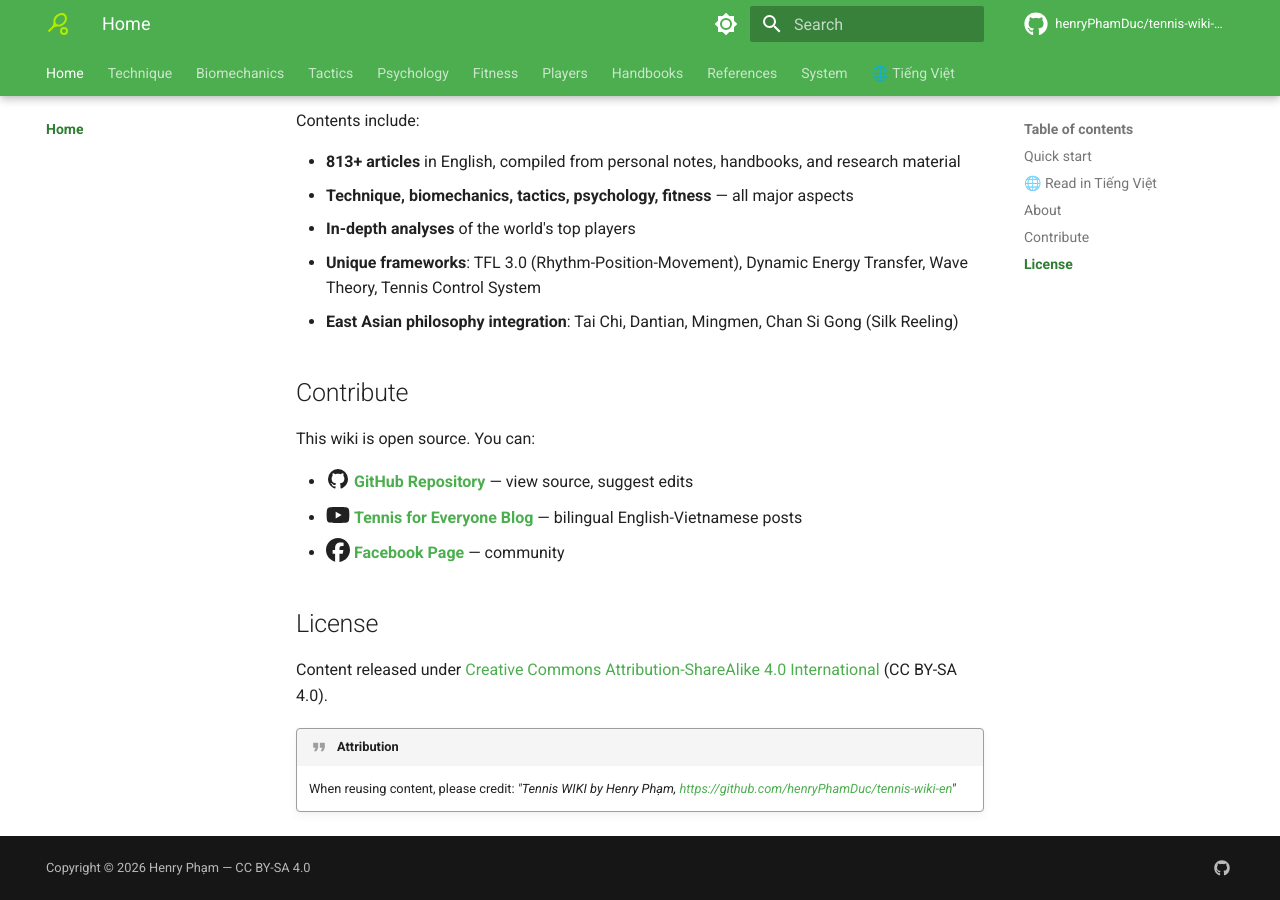
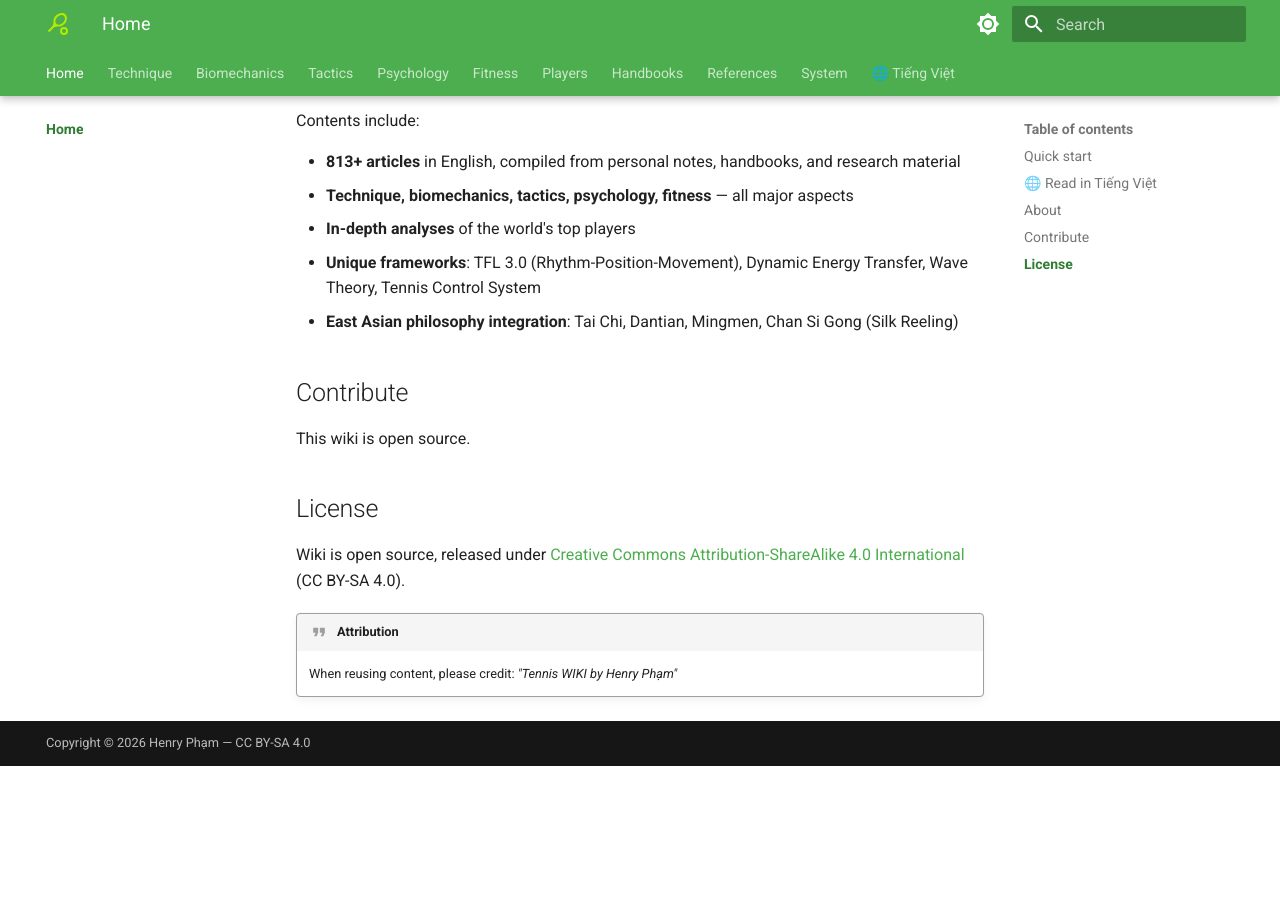
Before and after one commit to HenryPhamDuc/tennis-wiki-en, an MkDocs documentation site: the page built from docs/index.md, in a window 1280 px wide and 900 px high, scrolled down 1333 px. Built offline with MkDocs 1.6.1 and Material for MkDocs 9.7.7, drawn with Linux system fonts in a browser that asks for light colours; comment, search, counter and statistics services are not loaded; after the commit the page ends 2099 px from its top, so only the background shows below that.

Commit message:
Unlink github.com/henryPhamDuc from EN site chrome
Removed 3 github refs in docs/index.md:
1. Header: 'Compiled from the research system of [Henry Phạm](https://github.com/henryPhamDuc)' → plain bold
2. Contribution section: removed GitHub Repository link
3. Attribution: removed link to https://github.com/henryPhamDuc/tennis-wiki-en

Removed 3 settings in mkdocs.yml:
1. repo_name: henryPhamDuc/tennis-wiki-en
2. repo_url: https://github.com/henryPhamDuc/tennis-wiki-en
3. edit_uri: edit/main/docs/
4. Social link: https://github.com/henryPhamDuc (GitHub icon in footer)

Removed empty 'Contribute' section (no remaining contribution links).
Consolidated 'License' section.

After removal: 0 github.com/henryPhamDuc and 0 github.com/HenryPhamDuc refs in HTML.
Build: 0 errors, 0 warnings (16s).

```diff
--- a/docs/index.md
+++ b/docs/index.md
@@ -2,7 +2,7 @@
 
 > **Open encyclopedia of modern tennis — English**
 >
-> Compiled from the research system of [Henry Phạm](https://github.com/henryPhamDuc)
+> Compiled from the research system of **Henry Phạm**
 
 ## Quick start
 
@@ -94,15 +94,11 @@
 
 ## Contribute
 
-This wiki is open source. You can:
-
-- :material-github:{ .lg } **[GitHub Repository](https://github.com/henryPhamDuc/tennis-wiki-en)** — view source, suggest edits
-- :fontawesome-brands-youtube:{ .lg } **[Tennis for Everyone Blog](https://tennis-for-everyone.blogspot.com/)** — bilingual English-Vietnamese posts
-- :fontawesome-brands-facebook:{ .lg } **[Facebook Page](https://www.facebook.com/share/1BmokPQjf2/)** — community
+This wiki is open source.
 
 ## License
 
-Content released under [Creative Commons Attribution-ShareAlike 4.0 International](https://creativecommons.org/licenses/by-sa/4.0/) (CC BY-SA 4.0).
+Wiki is open source, released under [Creative Commons Attribution-ShareAlike 4.0 International](https://creativecommons.org/licenses/by-sa/4.0/) (CC BY-SA 4.0).
 
 !!! quote "Attribution"
-    When reusing content, please credit: *"Tennis WIKI by Henry Phạm, https://github.com/henryPhamDuc/tennis-wiki-en"*
+    When reusing content, please credit: *"Tennis WIKI by Henry Phạm"*
--- a/mkdocs.yml
+++ b/mkdocs.yml
@@ -12,11 +12,6 @@
 site_url: https://henryPhamDuc.github.io/tennis-wiki-en/
 
 # Repository
-repo_name: henryPhamDuc/tennis-wiki-en
-repo_url: https://github.com/henryPhamDuc/tennis-wiki-en
-edit_uri: edit/main/docs/
-
-# Directories
 docs_dir: docs
 site_dir: site
 
@@ -138,8 +133,4 @@
 
 # Social links
 extra:
-  social:
-    - icon: fontawesome/brands/github
-      link: https://github.com/henryPhamDuc
-      name: GitHub
   generator: false
```
